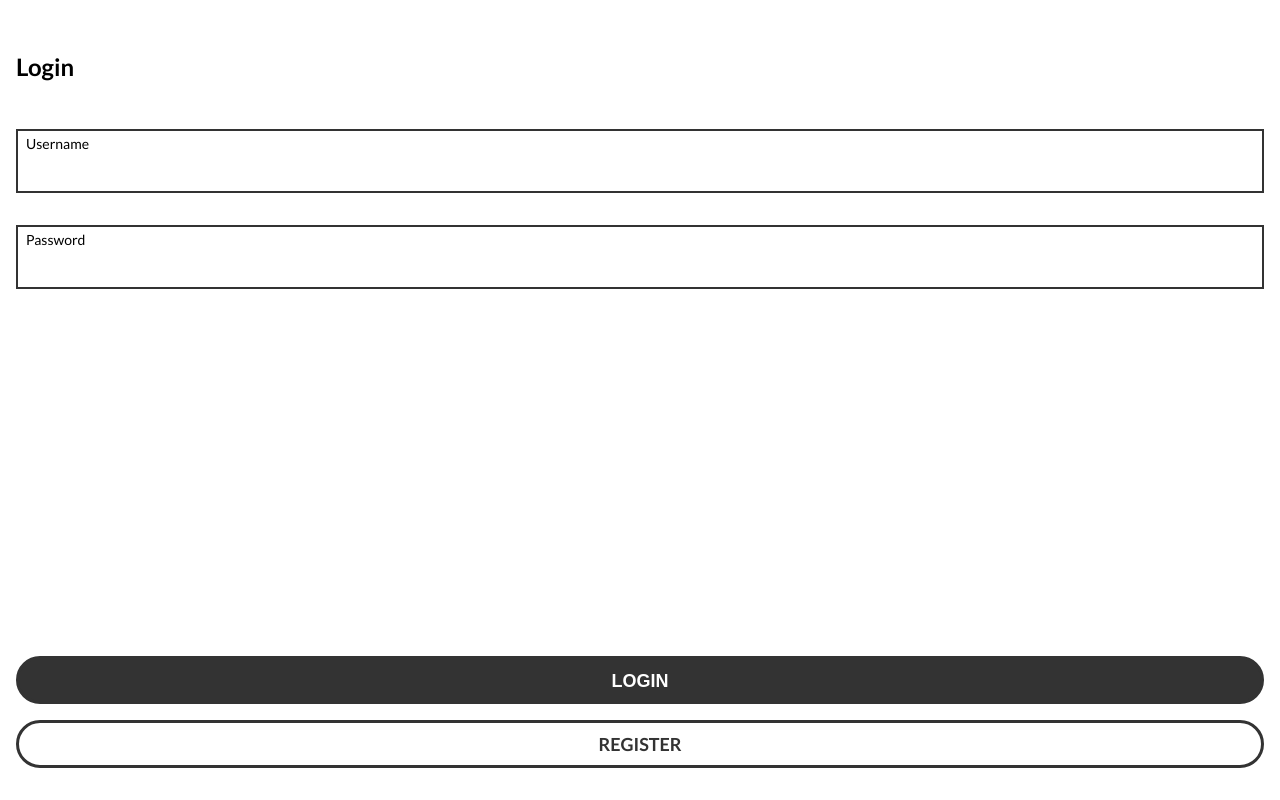
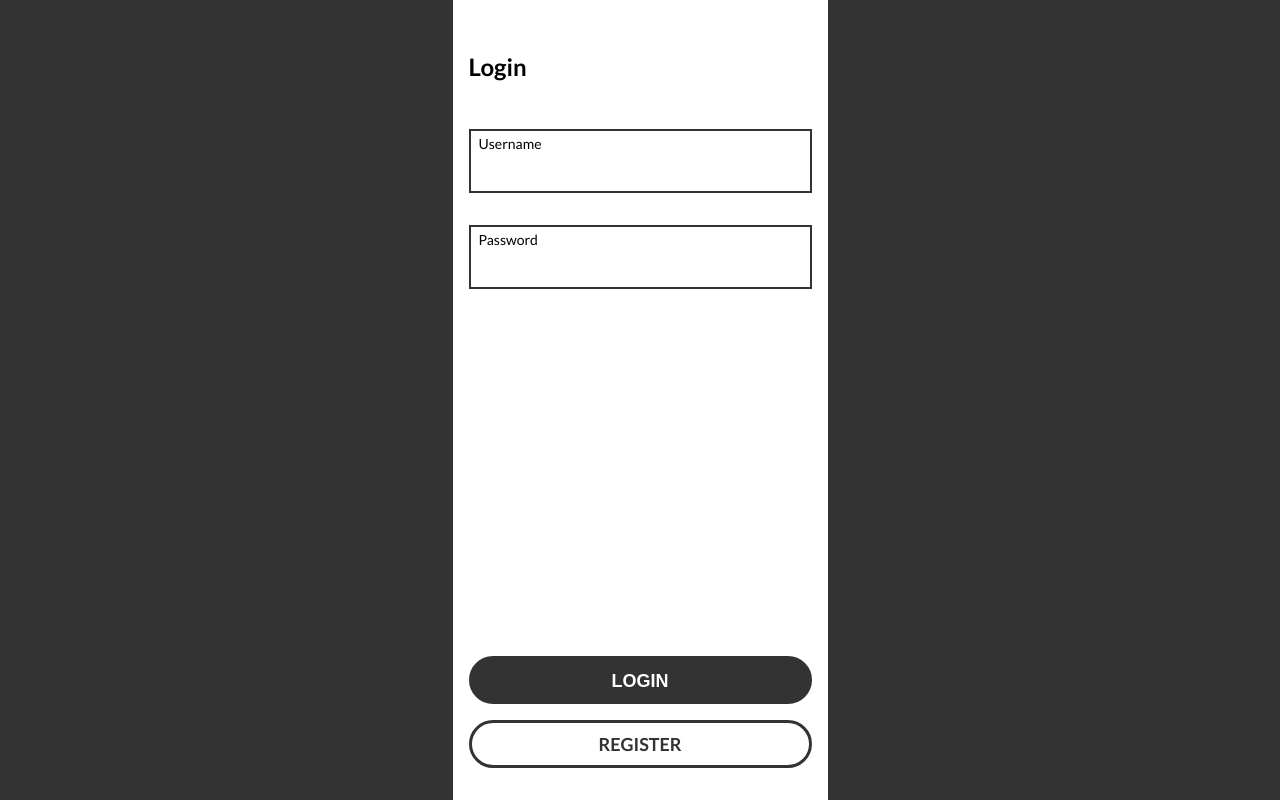
Before and after one commit to kevinkam/ocbc-home-assignment, a React (Create React App) app: page /login in a window 1280 px wide. Built offline with nearby package versions, Linux system fonts and the light colour scheme.

Commit message:
adjusted styling

```diff
--- a/src/GlobalStyled.ts
+++ b/src/GlobalStyled.ts
@@ -7,6 +7,14 @@ const GlobalStyled = createGlobalStyle`
   }
   body {
     font-family: 'Lato', sans-serif;
+    background: #333;
+  }
+  #root {
+    background:#fff;
+    max-width: 375px;
+    max-height: 812px;
+    margin: auto;
+    transform: translateY(0);
   }
 `;
 
```
